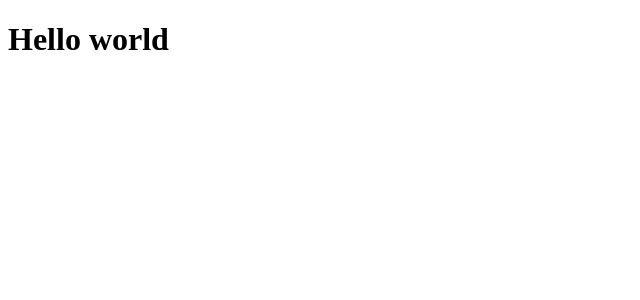
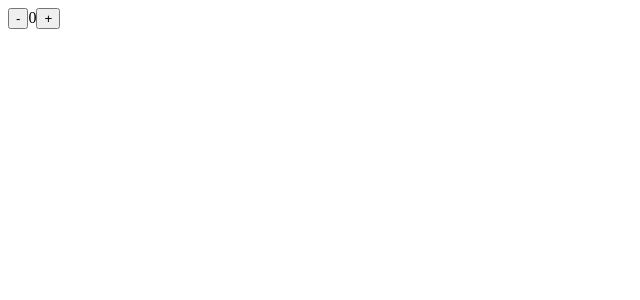
Before and after one commit to arslans-cipher/react_counter, a React (Create React App) app: page / in a window 1280 px wide. Shown: the top 300 px of the page, without its empty margins (0-640 px from the left). Built offline with nearby package versions, Linux system fonts and the light colour scheme.

Commit message:
create button elements as a basis for the app

```diff
--- a/src/App.js
+++ b/src/App.js
@@ -1,6 +1,8 @@
 function App() {
   return <>
-    <h1>Hello world</h1>
+    <button>-</button>
+    <span>0</span>
+    <button>+</button>
     </>
 }
 export default App;
```
